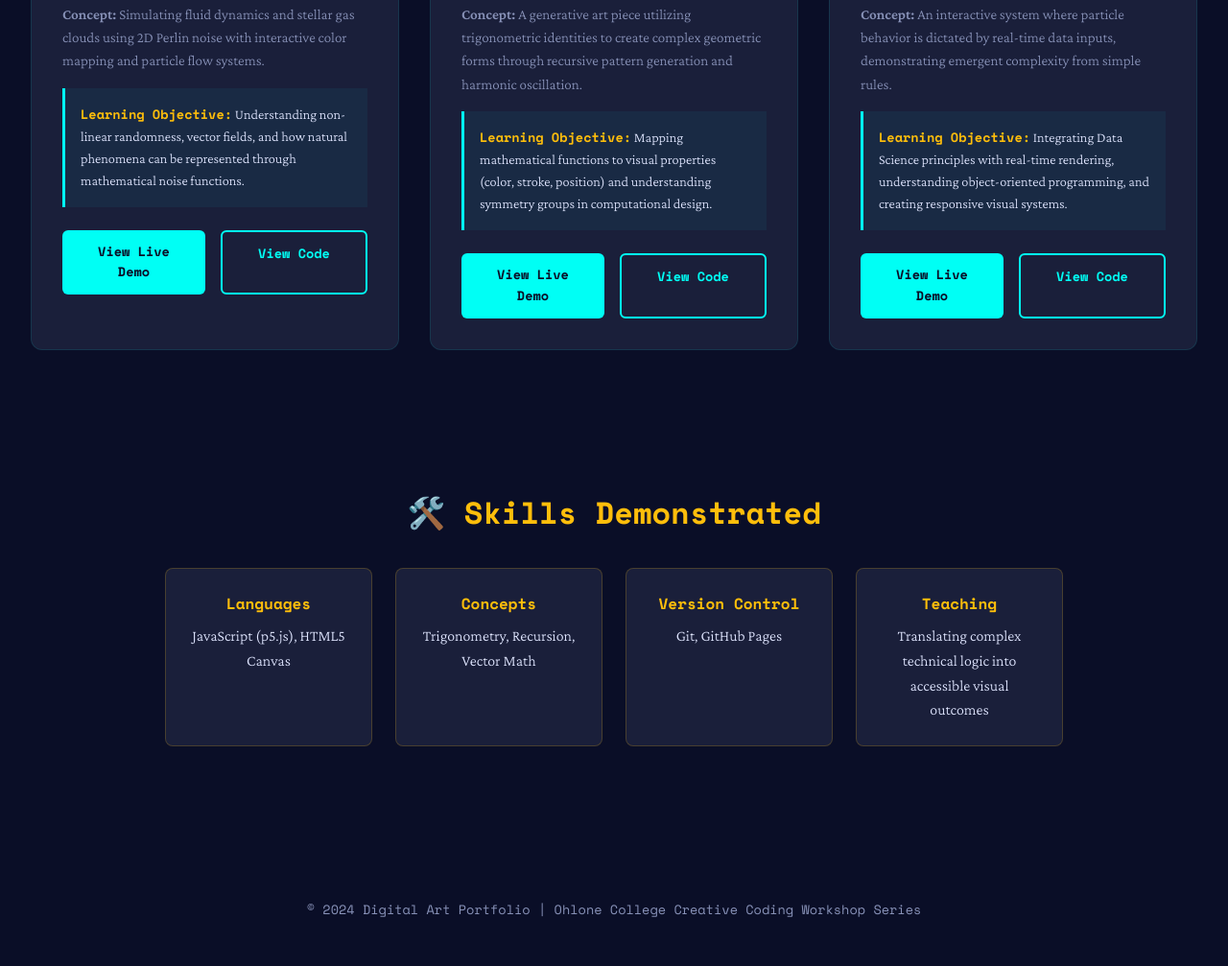
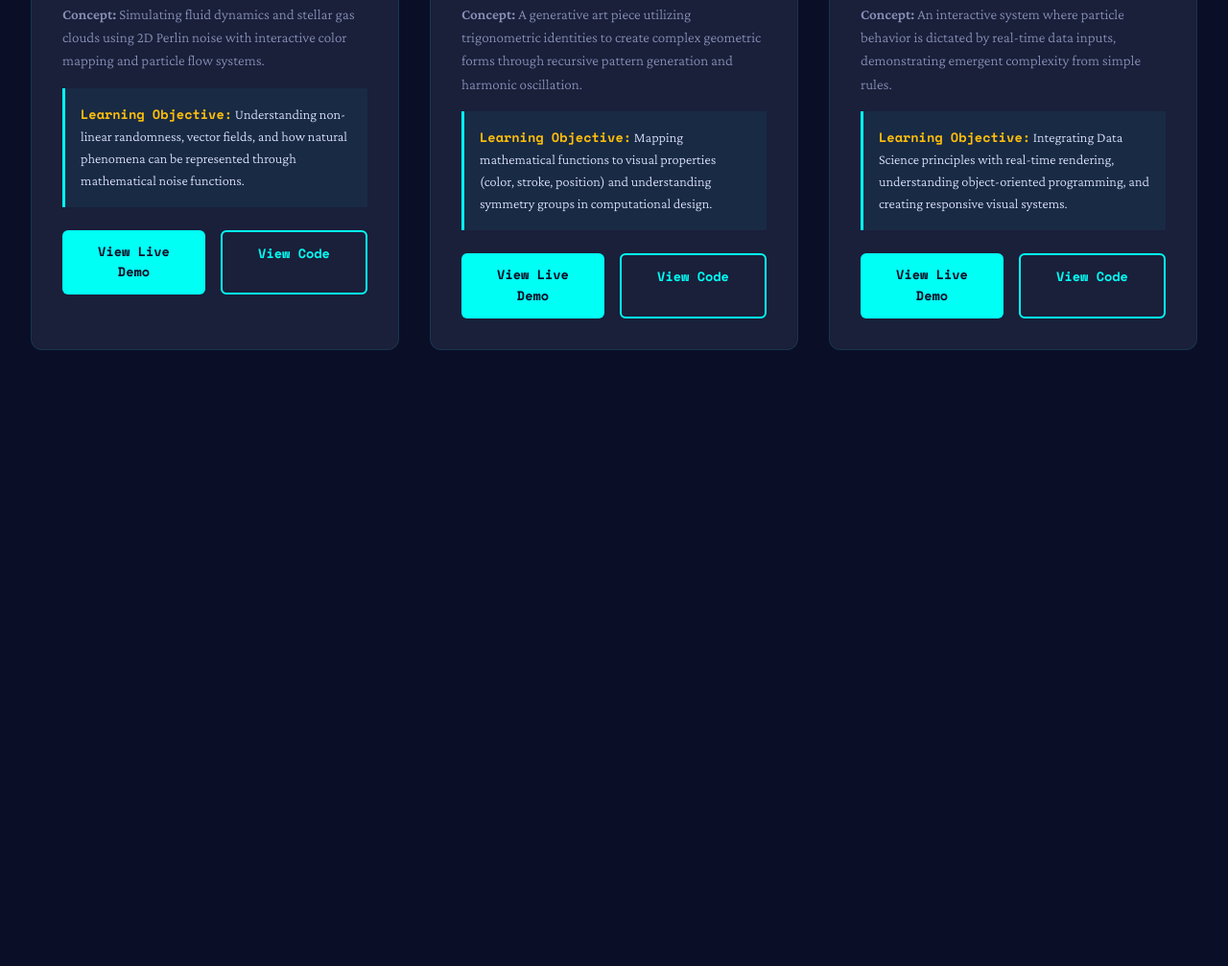
Before and after one commit to riyaespatel/creative-coding-portfolio, a plain HTML site: page index.html in a window 1280 px wide. Shown: the part 983-1990 px from the top of the page at 96% size. After the commit the page ends 1380 px from the top, so only its background shows below. Drawn offline with nearby package versions, Linux system fonts and the light colour scheme.

Commit message:
Update index.html

```diff
--- a/index.html
+++ b/index.html
@@ -3,7 +3,7 @@
 <head>
     <meta charset="UTF-8">
     <meta name="viewport" content="width=device-width, initial-scale=1.0">
-    <title>Creative Coding Portfolio - Ohlone College 2022-2024</title>
+    <title>Creative Coding Portfolio</title>
     <link href="https://fonts.googleapis.com/css2?family=Space+Mono:wght@400;700&family=Crimson+Pro:wght@300;600&display=swap" rel="stylesheet">
     <style>
         * {
@@ -360,30 +360,6 @@
         </div>
     </div>
 
-    <section class="skills">
-        <h2>🛠️ Skills Demonstrated</h2>
-        <div class="skills-grid">
-            <div class="skill-item">
-                <strong>Languages</strong>
-                JavaScript (p5.js), HTML5 Canvas
-            </div>
-            <div class="skill-item">
-                <strong>Concepts</strong>
-                Trigonometry, Recursion, Vector Math
-            </div>
-            <div class="skill-item">
-                <strong>Version Control</strong>
-                Git, GitHub Pages
-            </div>
-            <div class="skill-item">
-                <strong>Teaching</strong>
-                Translating complex technical logic into accessible visual outcomes
-            </div>
-        </div>
-    </section>
 
-    <footer>
-        © 2024 Digital Art Portfolio | Ohlone College Creative Coding Workshop Series
-    </footer>
 </body>
 </html>
```
